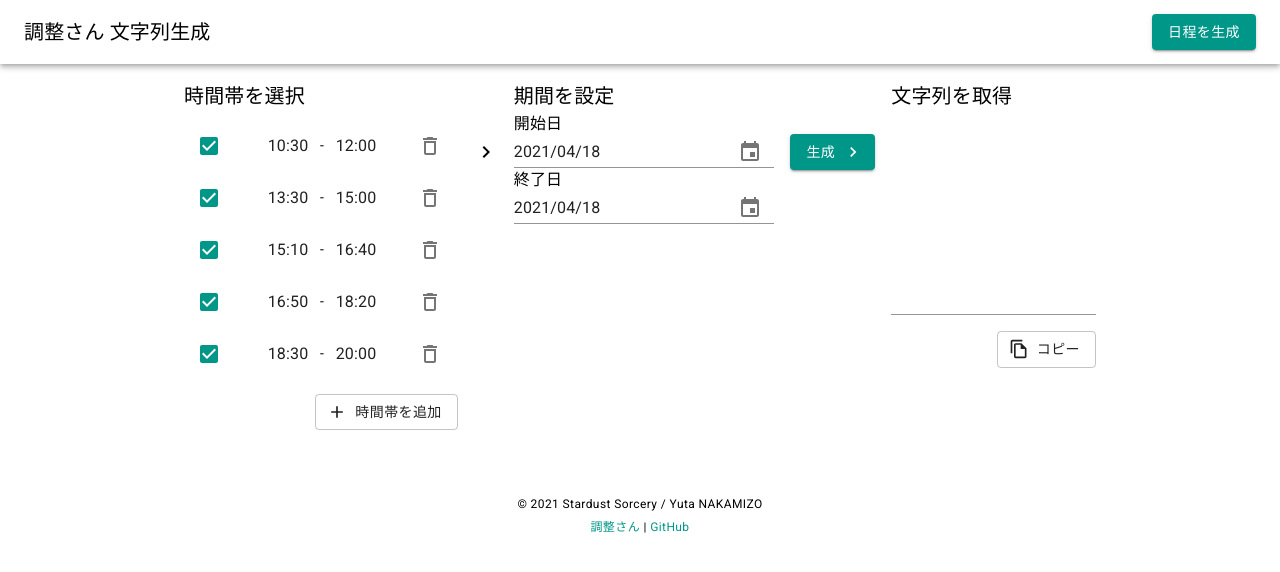
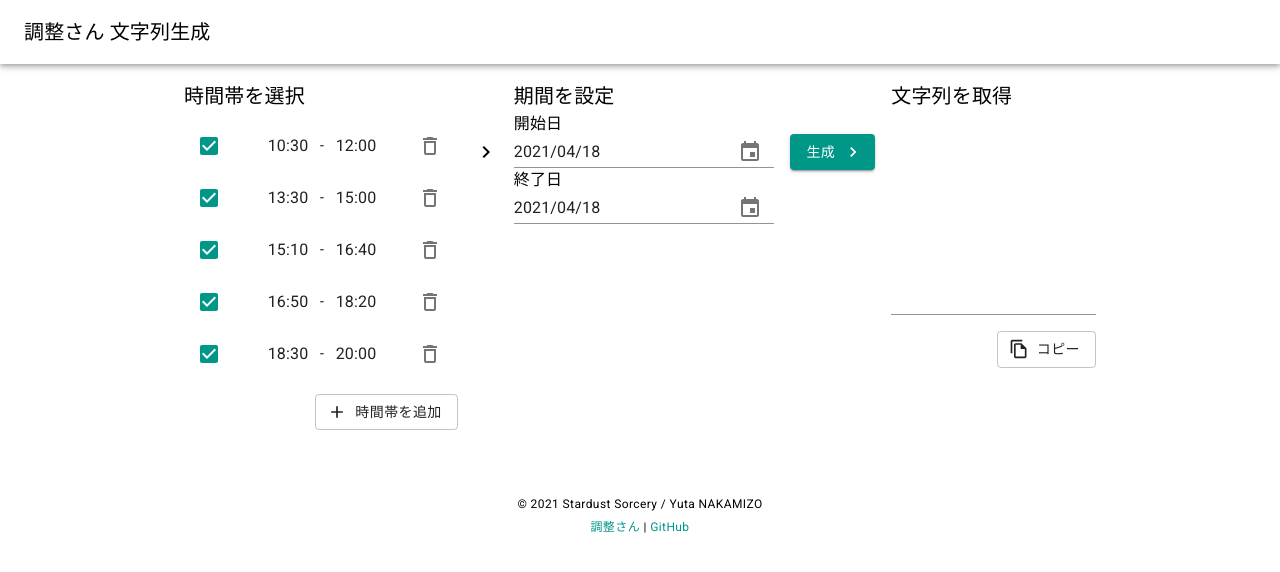
Before and after one commit to YutaNakamizo/chouseisan-opgen, a React app: page / in a window 1280 px wide. Shown: the top 572 px of the page. Built offline with nearby package versions, Linux system fonts and the light colour scheme.

Commit message:
#3 header からボタン削除

```diff
--- a/src/App.js
+++ b/src/App.js
@@ -201,7 +201,6 @@ function App() {
     >
       <div className="App">
         <Header
-          onGenerateClick={generate}
         />
 
         <Main
--- a/src/components/Header.js
+++ b/src/components/Header.js
@@ -4,11 +4,9 @@ import {
   Toolbar,
   Box,
   Typography,
-  Button,
 } from '@material-ui/core';
 
 export const Header = ({
-  onGenerateClick = function() {},
   ...props
 }) => {
   return (
@@ -35,13 +33,6 @@ export const Header = ({
 
         <Box
         >
-          <Button
-            variant="contained"
-            color="primary"
-            onClick={onGenerateClick}
-          >
-            日程を生成
-          </Button>
         </Box>
       </Toolbar>
     </AppBar>
```
